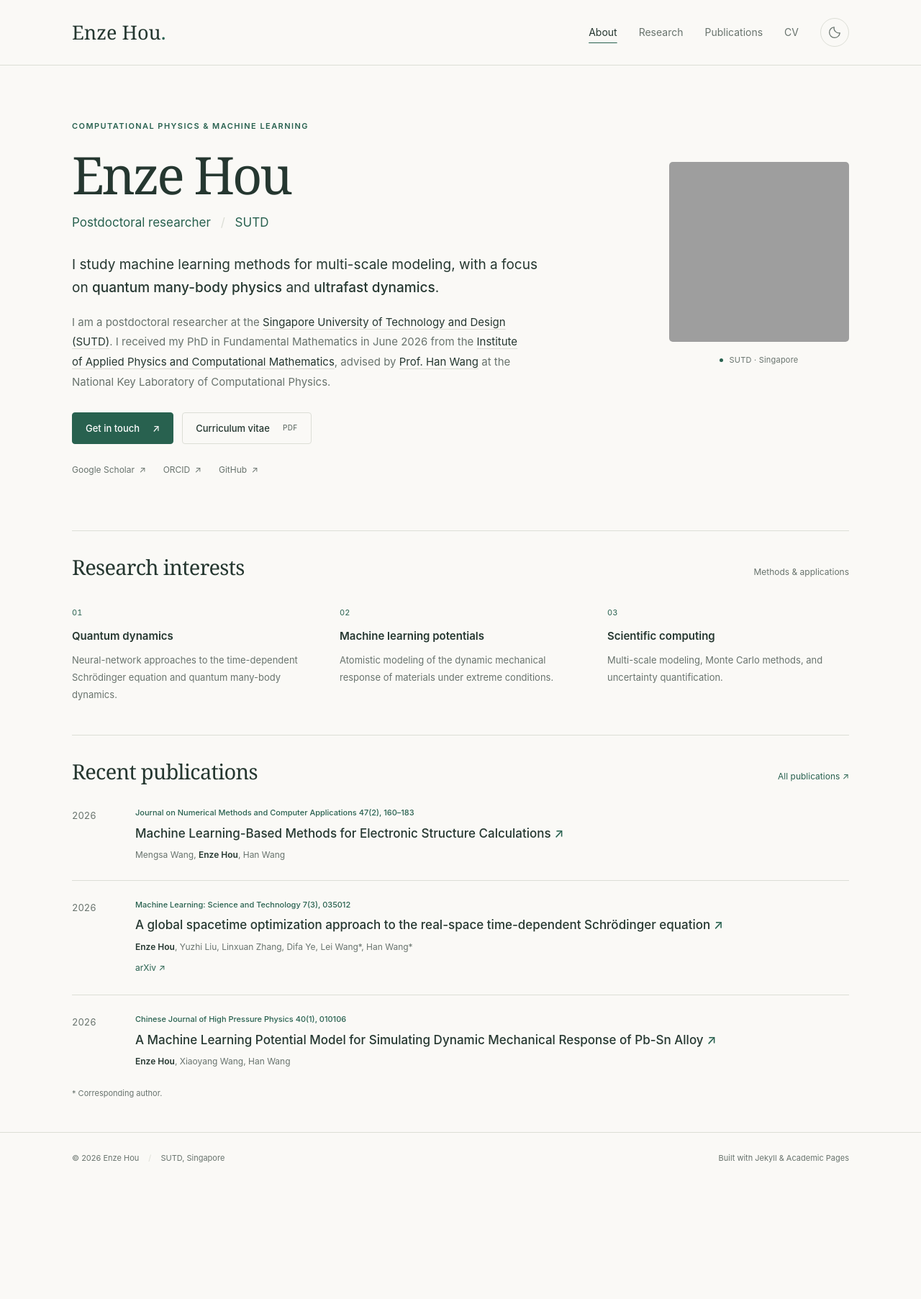
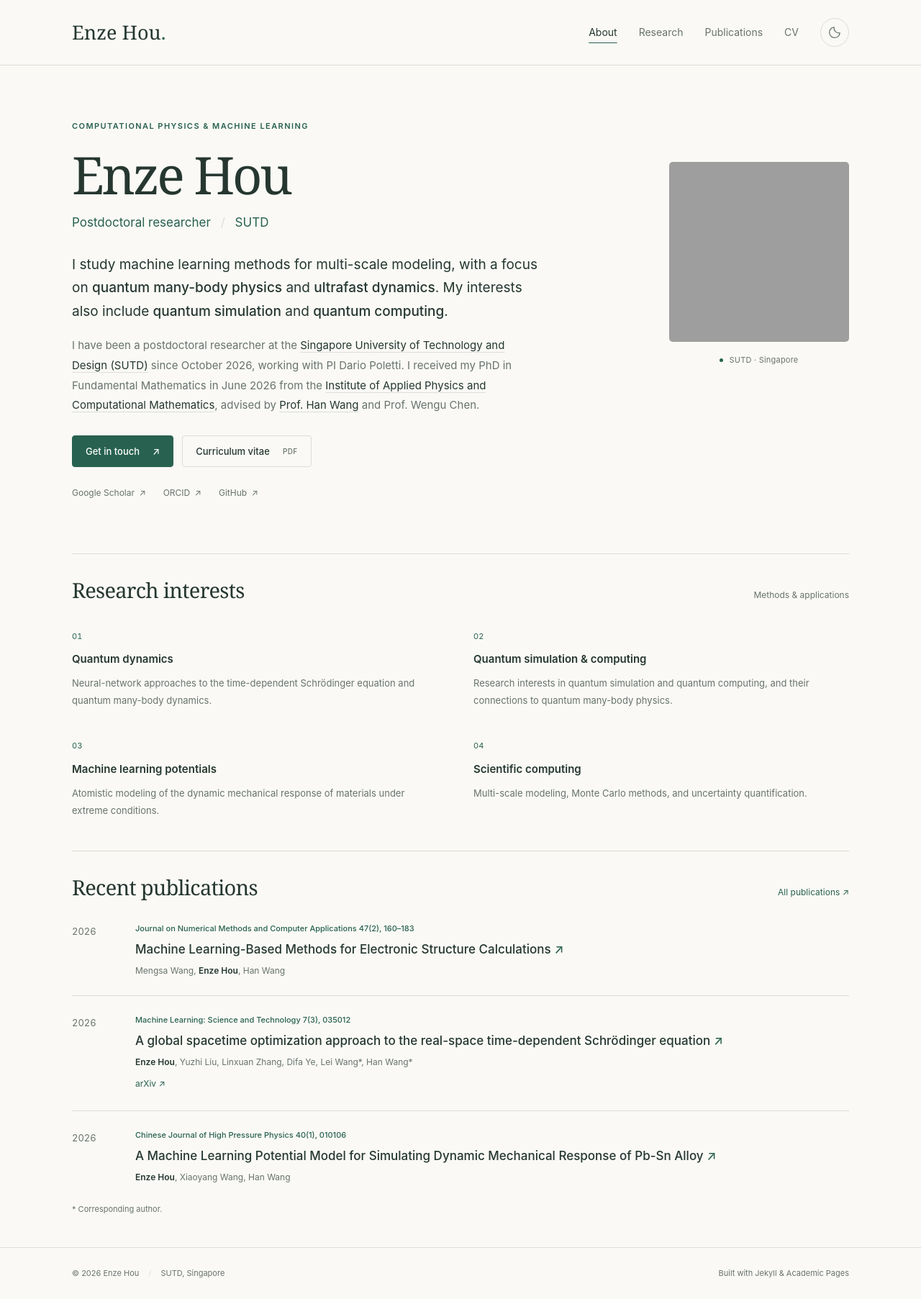
Before and after one commit to SGENZO/sgenzo.github.io, a Jekyll site: the page built from _pages/about.md, in a window 1280 px wide. Shown: the whole page at 72% size. Built offline with Jekyll 4.4.1, drawn with Linux system fonts in a browser that asks for light colours; before the commit the page ends 1644 px from its top, so only the background shows below that; grey boxes are pictures that could not be loaded.

```diff
--- a/_config.yml
+++ b/_config.yml
@@ -12,7 +12,7 @@ site_theme               : "default" # Currently available options are "default"
 title                    : "Enze Hou / Personal Homepage"
 title_separator          : "-"
 name                     : &name "Enze Hou"
-description              : &description "Postdoctoral researcher at SUTD working on machine learning for computational physics."
+description              : &description "Postdoctoral researcher at SUTD working on machine learning for quantum many-body physics and dynamics, with interests in quantum simulation and quantum computing."
 url                      : https://sgenzo.github.io # The base hostname & protocol for your site e.g. "https://[your GitHub username].github.io",
                                                            # or if you already have some other page hosted on Github then use "https://[your GitHub username].github.io/[Your Repo Name]"
 baseurl                  : "" # the subpath of your site, e.g. "/blog"
@@ -29,7 +29,7 @@ author:
   bio              : "Postdoctoral researcher"
   location         : "Singapore"
   employer         : "SUTD"
-  email            : "houenze21@gscaep.ac.cn"
+  email            : "enze_hou@sutd.edu.sg"
 
   # Academic websites
   academia         : # URL
@@ -162,6 +162,11 @@ include:
   - _pages
   - files
 exclude:
+  # Retain Academic Pages examples locally without publishing them as personal work.
+  - _posts
+  - _talks
+  - _portfolio
+  - _drafts
   - "*.sublime-project"
   - "*.sublime-workspace"
   - .asset-cache
--- a/_pages/about.md
+++ b/_pages/about.md
@@ -2,7 +2,7 @@
 permalink: /
 layout: academic
 title: "Computational Physics & Machine Learning"
-excerpt: "Enze Hou is a postdoctoral researcher at SUTD working on machine learning for multi-scale modeling, quantum many-body physics, and ultrafast dynamics."
+excerpt: "Enze Hou is a postdoctoral researcher at SUTD working on machine learning for quantum many-body physics and dynamics, with interests in quantum simulation and quantum computing."
 author_profile: false
 redirect_from:
   - /about/
@@ -14,8 +14,8 @@ redirect_from:
     <p class="eyebrow">Computational physics &amp; machine learning</p>
     <h1 id="intro-title">Enze Hou</h1>
     <p class="intro__role">Postdoctoral researcher <span aria-hidden="true">/</span> SUTD</p>
-    <p class="intro__description">I study machine learning methods for multi-scale modeling, with a focus on <strong>quantum many-body physics</strong> and <strong>ultrafast dynamics</strong>.</p>
-    <p class="intro__affiliation">I am a postdoctoral researcher at the <a href="https://www.sutd.edu.sg/">Singapore University of Technology and Design (SUTD)</a>. I received my PhD in Fundamental Mathematics in June 2026 from the <a href="http://www.iapcm.ac.cn">Institute of Applied Physics and Computational Mathematics</a>, advised by <a href="http://www.wanghan-iapcm.com">Prof. Han Wang</a> at the National Key Laboratory of Computational Physics.</p>
+    <p class="intro__description">I study machine learning methods for multi-scale modeling, with a focus on <strong>quantum many-body physics</strong> and <strong>ultrafast dynamics</strong>. My interests also include <strong>quantum simulation</strong> and <strong>quantum computing</strong>.</p>
+    <p class="intro__affiliation">I have been a postdoctoral researcher at the <a href="https://www.sutd.edu.sg/">Singapore University of Technology and Design (SUTD)</a> since October 2026, working with PI Dario Poletti. I received my PhD in Fundamental Mathematics in June 2026 from the <a href="http://www.iapcm.ac.cn">Institute of Applied Physics and Computational Mathematics</a>, advised by <a href="http://www.wanghan-iapcm.com">Prof. Han Wang</a> and Prof. Wengu Chen.</p>
     <div class="intro__actions">
       <a class="button button--primary" href="mailto:{{ site.author.email }}">Get in touch <span aria-hidden="true">↗</span></a>
       <a class="button button--secondary" href="{{ '/assets/CV.pdf' | relative_url }}">Curriculum vitae <span class="button__note">PDF</span></a>
@@ -45,11 +45,16 @@ redirect_from:
     </article>
     <article class="research-area">
       <span class="research-area__number" aria-hidden="true">02</span>
+      <h3>Quantum simulation &amp; computing</h3>
+      <p>Research interests in quantum simulation and quantum computing, and their connections to quantum many-body physics.</p>
+    </article>
+    <article class="research-area">
+      <span class="research-area__number" aria-hidden="true">03</span>
       <h3>Machine learning potentials</h3>
       <p>Atomistic modeling of the dynamic mechanical response of materials under extreme conditions.</p>
     </article>
     <article class="research-area">
-      <span class="research-area__number" aria-hidden="true">03</span>
+      <span class="research-area__number" aria-hidden="true">04</span>
       <h3>Scientific computing</h3>
       <p>Multi-scale modeling, Monte Carlo methods, and uncertainty quantification.</p>
     </article>
--- a/_sass/_academic.scss
+++ b/_sass/_academic.scss
@@ -109,7 +109,7 @@ strong { font-weight: 600; }
 .section-heading h2 { font-size: 29px; letter-spacing: -0.025em; line-height: 1.25; }
 .section-heading__note, .text-link { font-size: 12px; color: var(--muted); }
 .text-link { color: var(--accent); text-decoration: none; white-space: nowrap; }
-.research-grid { display: grid; grid-template-columns: repeat(3, minmax(0, 1fr)); gap: 36px; }
+.research-grid { display: grid; grid-template-columns: repeat(2, minmax(0, 1fr)); gap: 36px; }
 .research-area { padding-right: 10px; }
 .research-area__number { display: inline-block; margin-bottom: 12px; color: var(--accent); font-size: 11px; font-variant-numeric: tabular-nums; }
 .research-area h3 { margin-bottom: 10px; font-size: 15px; line-height: 1.45; font-weight: 600; }
```
Also changed, not shown: _pages/cv-json.md (+3 -12 lines), _pages/cv.md (+3 -2 lines), 1 other file.
